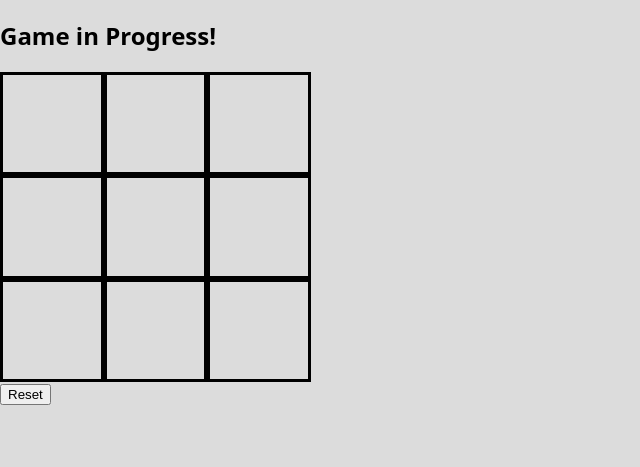
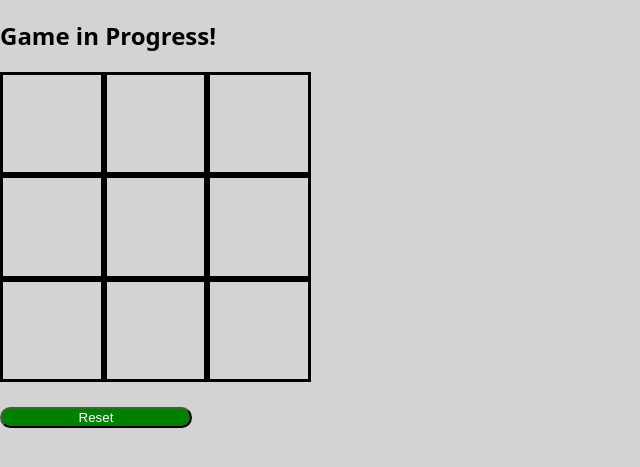
Before and after one commit to Jpangi/javascript-browser-game-tic-tac-toe-lab, a plain HTML site: page index.html in a window 1280 px wide. Shown: the part 67-534 px from the top of the page, without its empty margins (0-640 px from the left). Drawn offline with Linux system fonts and the light colour scheme.

Commit message:
updated css to btn

```diff
--- a/css/style.css
+++ b/css/style.css
@@ -1,5 +1,5 @@
 body {
-  background-color: gainsboro;
+  background-color: lightgray;
   /* Use a system font, if none are available use an available sans-sarif */
   font-family: system-ui, sans-serif;
   margin: 0;
@@ -9,6 +9,7 @@ body {
   display: flex;
   flex-wrap: wrap;
   width: 325px;
+
 }
 
 .sqr {
@@ -18,3 +19,13 @@ body {
   font-size: 64px;
   text-align: center;
 }
+
+#reset-btn{
+  color: white;
+  margin-top: 25px;
+  border-radius: 25px;
+  background-color:  green;
+  width: 15%;
+  text-align: center;
+
+}
```
